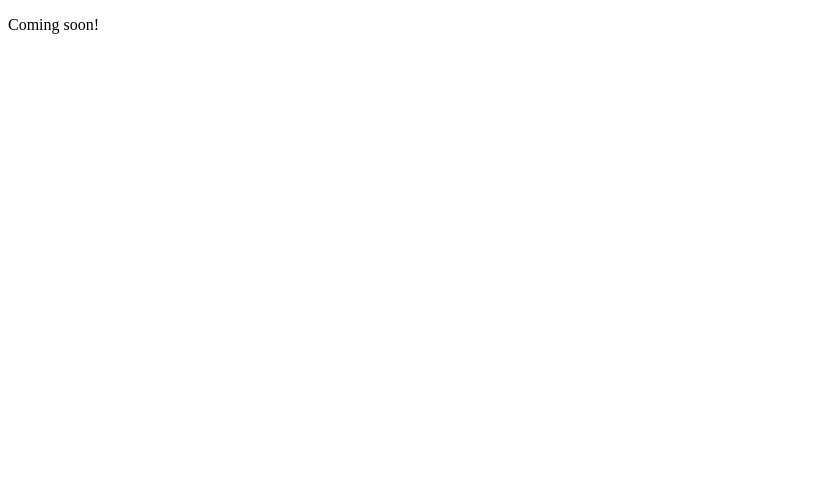
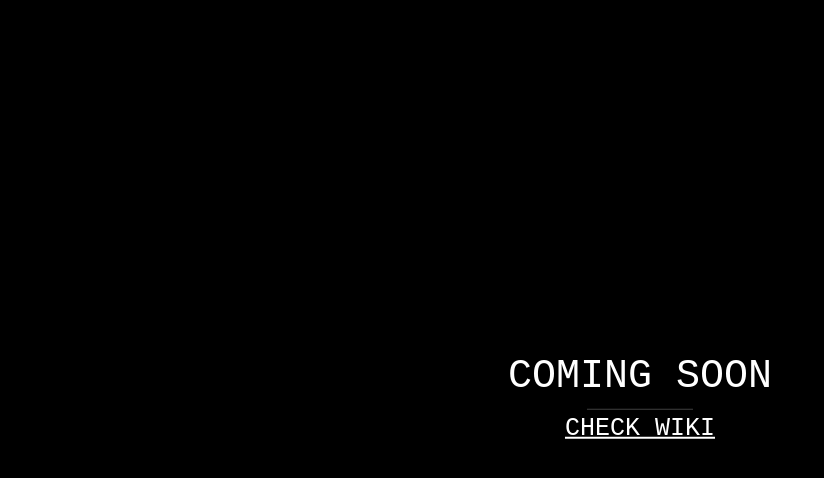
Before and after one commit to BetterTTD/tg-ottd-org, a plain HTML site: page index.html in a window 1280 px wide. Shown: the whole page, without its empty margins (0-824 px from the left). Drawn offline with nearby package versions, Linux system fonts and the light colour scheme.

Commit message:
add url to wiki page. add bootstrap styles

```diff
--- a/index.html
+++ b/index.html
@@ -1,9 +1,21 @@
 <!doctype html>
-<html>
+<html lang="en">
   <head>
-    <title>This is the title of the webpage!</title>
+    <meta charset="utf-8">
+    <meta name="viewport" content="width=device-width, initial-scale=1">
+    <link href="https://cdn.jsdelivr.net/npm/bootstrap@5.0.1/dist/css/bootstrap.min.css" rel="stylesheet" integrity="sha384-+0n0xVW2eSR5OomGNYDnhzAbDsOXxcvSN1TPprVMTNDbiYZCxYbOOl7+AMvyTG2x" crossorigin="anonymous">
+    <link href="styles.css" rel="stylesheet" />
+    <title>TG OpenTTD</title>
   </head>
   <body>
-    <p>Coming soon!</p>
+    <div class="container">
+      <div class="middle">
+        <h1>COMING SOON</h1>
+        <hr>
+        <a href="http://wiki.tg-ottd.org" target="_blank">CHECK WIKI</a>
+      </div>
+    </div>
+
+    <script src="https://cdn.jsdelivr.net/npm/bootstrap@5.0.1/dist/js/bootstrap.bundle.min.js" integrity="sha384-gtEjrD/SeCtmISkJkNUaaKMoLD0//ElJ19smozuHV6z3Iehds+3Ulb9Bn9Plx0x4" crossorigin="anonymous"></script>
   </body>
 </html>
--- /dev/null
+++ b/styles.css
@@ -0,0 +1,31 @@
+body, html {
+    height: 100%;
+    background-color: black;
+  }
+
+  .container {
+    background-size: cover;
+    color: white;
+    height: 100%;
+    background-position: center;
+    position: relative;
+    font-family: "Courier New", Courier, monospace;
+    font-size: 25px;
+  }
+
+  .middle {
+    position: absolute;
+    top: 50%;
+    left: 50%;
+    transform: translate(-50%, -50%);
+    text-align: center;
+  }
+
+  a {
+    color: white;
+  }
+
+  hr {
+    margin: auto;
+    width: 40%;
+  }
```
